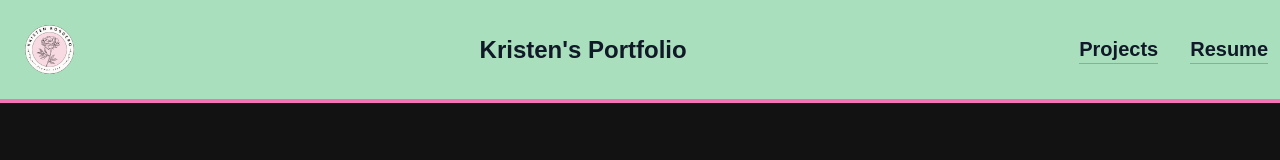
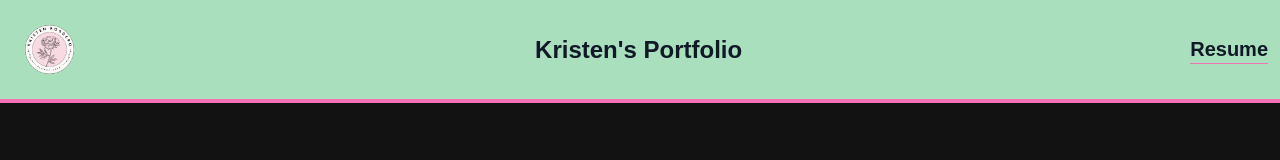
Before and after one commit to HazelWebDev/Personal_Portfolio_NextJS, a Next.js app in the folder my-app/: page / in a window 1280 px wide. Shown: the top 160 px of the page. Built offline with nearby package versions, Linux system fonts and the light colour scheme; a web font is replaced by a local one.

Commit message:
removed projects from navbar

```diff
--- a/my-app/components/Navbar.jsx
+++ b/my-app/components/Navbar.jsx
@@ -52,14 +52,6 @@ const Navbar = () => {
           <ul className="flex p-4 md:p-0 md:flex-row md:space-x-8 mt-0 text-dark">
             <li>
               <Link
-                href={"/projects"}
-                className="block py-2 pl-3 pr-4 text-dark font-semibold sm:text-xl md:p-0 hover:text-primary border-b border-primary"
-              >
-                Projects
-              </Link>
-            </li>
-            <li>
-              <Link
                 href={"/resume"}
                 className="block py-2 pl-3 pr-4 text-dark font-semibold sm:text-xl md:p-0 hover:text-primary border-b border-primary"
               >
```
